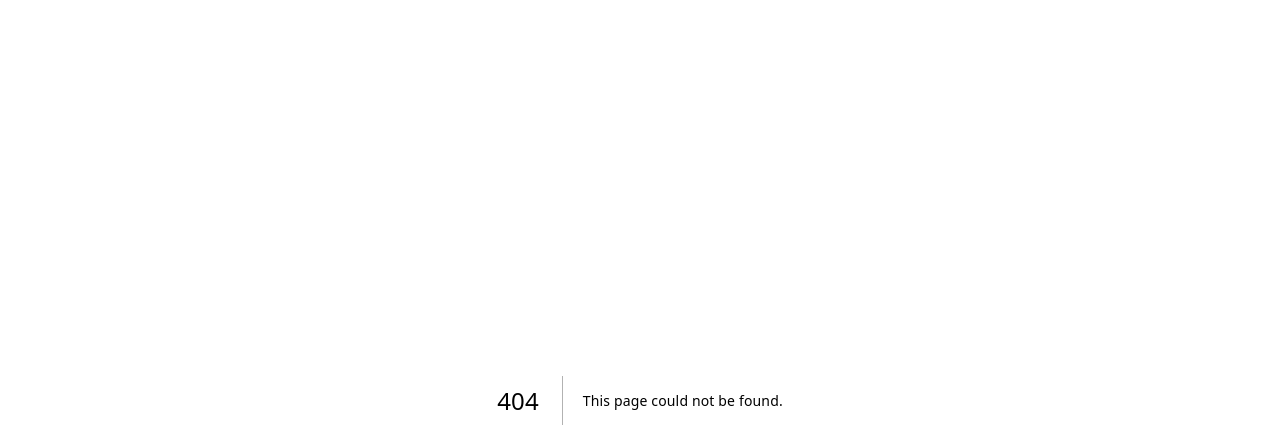
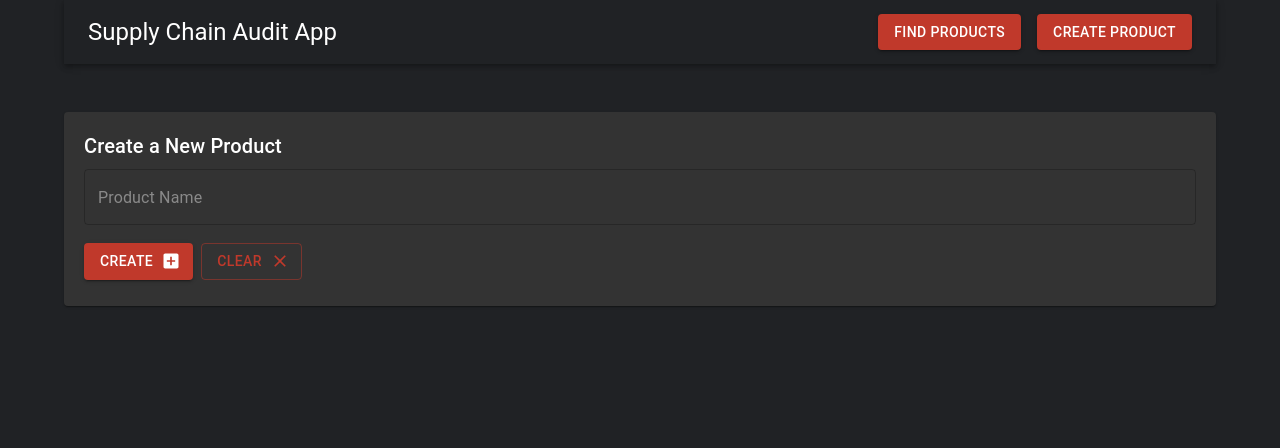
Before and after one commit to cabeywic/supply-chain-contract, a Next.js app in the folder app/: page /new in a window 1280 px wide. Before the commit this address had no page. Shown: the top 448 px of the page. Built offline with nearby package versions, Linux system fonts and the light colour scheme.

Commit message:
Updated the create product UI

```diff
--- /dev/null
+++ b/app/pages/new.js
@@ -0,0 +1,47 @@
+import * as React from 'react';
+import { Typography, Grid, Box, Paper, InputBase, CardContent, Button, TextField } from '@mui/material';
+import Layout from '../src/Components/Layout';
+import AddBoxIcon from '@mui/icons-material/AddBox';
+import ClearIcon from '@mui/icons-material/Clear';
+
+class CreateProduct extends React.Component {
+
+  render() {
+    return (
+      <Layout maxWidth="sm">
+        <Box sx={{ my: 4 }}>
+            <Grid container spacing={2} sx={{ my: 4 }}>
+                <Grid item xs={12}>
+                    <Paper
+                        sx={{ p: '2px 4px', alignItems: 'center', marginBottom: 5 }}
+                        >
+                        <CardContent>
+                            <Typography variant="h6" component="h1" gutterBottom>
+                                Create a New Product
+                            </Typography>
+
+                            <TextField
+                                sx={{ height: 50, fontSize: "1.5em" }}
+                                size="large"
+                                placeholder="Product Name"
+                                fullWidth
+                                variant="outlined"
+                            />
+
+                            <Button sx={{ marginTop: 3, marginRight: 1 }} variant="contained" endIcon={<AddBoxIcon />}>
+                                Create
+                            </Button>
+                            <Button sx={{ marginTop: 3 }} variant="outlined" endIcon={<ClearIcon />}>
+                                Clear
+                            </Button>
+                        </CardContent>
+                    </Paper>
+                </Grid>
+            </Grid>
+        </Box>
+      </Layout>
+    );
+  }
+}
+
+export default CreateProduct;
--- a/app/src/Components/Header.js
+++ b/app/src/Components/Header.js
@@ -25,7 +25,7 @@ export default function Header() {
               </Typography>
                 <Stack spacing={2} direction="row">
                     <Link href="/" style={{textDecoration: 'none'}}><Button color="primary" variant="contained">Find Products</Button></Link>
-                    <Link href="/" style={{textDecoration: 'none'}}><Button color="primary" variant="contained">Create Product</Button></Link>
+                    <Link href="/new" style={{textDecoration: 'none'}}><Button color="primary" variant="contained">Create Product</Button></Link>
                 </Stack>
             </Toolbar>
         </AppBar>
```
